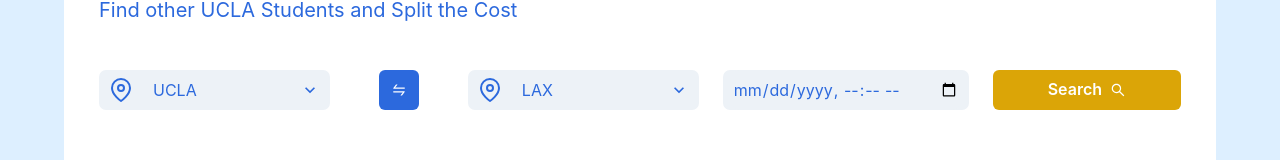
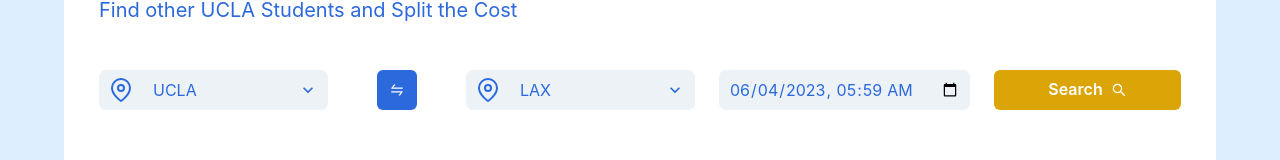
Before and after one commit to shzcuber/bruber, a React (Create React App) app in the folder frontend/: page / in a window 1280 px wide. Shown: the part 246-406 px from the top of the page. Built offline with nearby package versions, Linux system fonts and the light colour scheme; a web font is replaced by a local one.

Commit message:
Made default time in Home search bar current time, prevents error during routing

```diff
--- a/frontend/src/pages/Home.js
+++ b/frontend/src/pages/Home.js
@@ -24,7 +24,9 @@
   const [destination, setDestination] = useControllableState({
     defaultValue: "LAX",
   });
-  const [time, setTime] = useControllableState({ defaultValue: "00" });
+  const [time, setTime] = useControllableState({
+    defaultValue: getCurrentTime(),
+  });
   const journey = {
     start: start,
     destination: destination,
@@ -86,3 +88,17 @@
 }
 
 export default Home;
+
+//utility
+function getCurrentTime() {
+  var today = new Date();
+  var date =
+    today.getFullYear() +
+    "-" +
+    String(today.getMonth() + 1).padStart(2, "0") +
+    "-" +
+    String(today.getDate()).padStart(2, "0");
+  var time =
+    String(today.getHours()).padStart(2, "0") + ":" + today.getMinutes();
+  return date + "T" + time;
+}
```
